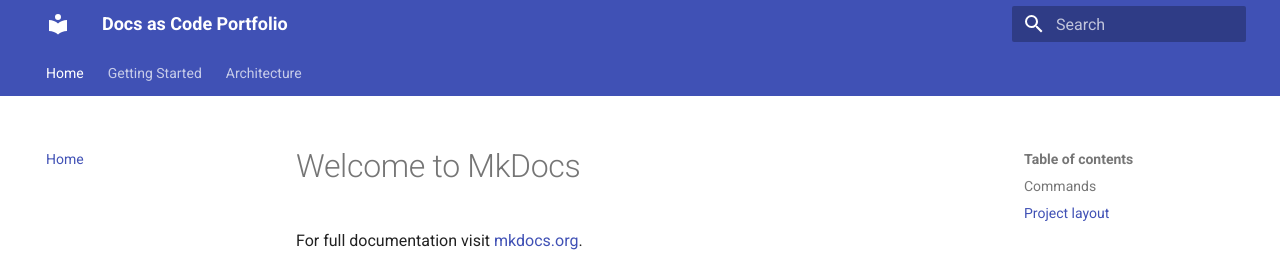
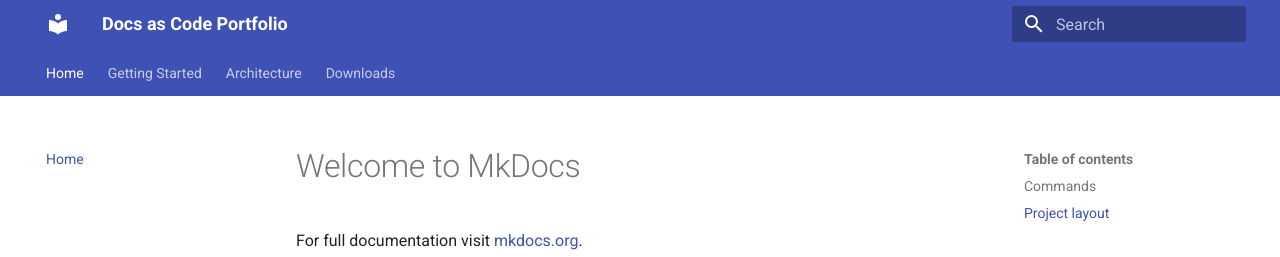
Before and after one commit to tiwaryarchana/docs-as-code-portfolio, an MkDocs documentation site: the page built from docs/index.md, in a window 1280 px wide. Shown: the top 257 px of the page. Built offline with MkDocs 1.6.1 and Material for MkDocs 9.7.7, drawn with Linux system fonts in a browser that asks for light colours.

Commit message:
Your message

```diff
--- a/mkdocs.yml
+++ b/mkdocs.yml
@@ -13,6 +13,7 @@
   - Home: index.md
   - Getting Started: getting-started.md
   - Architecture: architecture.md
+  - Downloads: downloads.md
 plugins:
   - search
   - with-pdf:
@@ -21,3 +22,6 @@
       cover_subtitle: Technical Documentation
       toc_level: 2
       output_path: pdf/docs-as-code.pdf
+extra_css:
+  - stylesheets/extra.css
+  - stylesheets/pdf.css
```
